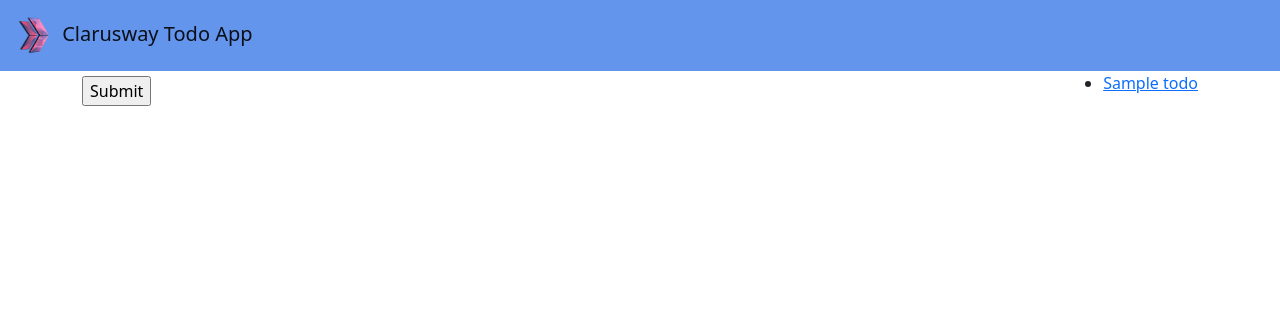
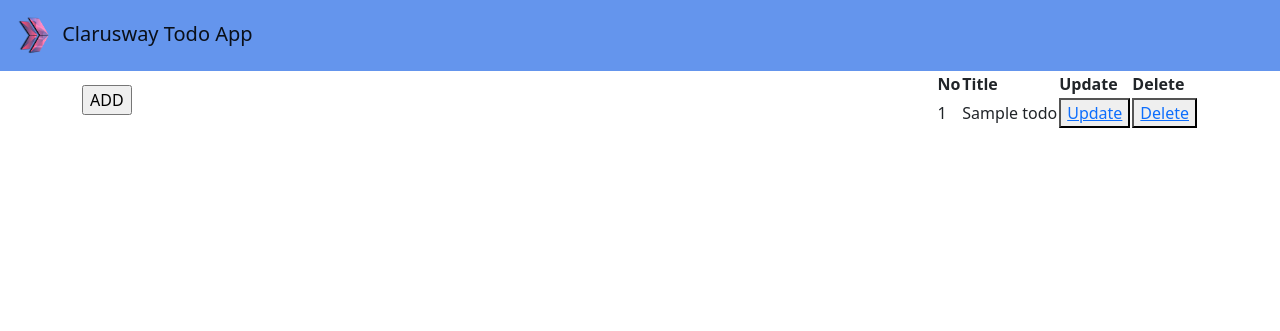
Before and after one commit to yildirimkadir/django-todo-app, a Django app: template todo/templates/todo/home.html in a window 1280 px wide. Shown: the top 331 px of the page. Run offline with Django 4.2, Linux system fonts and the light colour scheme; tables that the repository leaves empty hold one stand-in row (values such as "Sample post"); the template is opened without the code that fills it: values that come from a table or form of the project are taken from there, most other values are stand-ins (such as "Sample title", 1, 10 or a date in 2020).

Commit message:
"update und delete wurden hinzugefügt."

```diff
--- a/todo/templates/todo/home.html
+++ b/todo/templates/todo/home.html
@@ -2,20 +2,37 @@
 
 <div class="container">
   <div>
-    <form action="/add/" method="post">
+    <form action="/add/" method="POST">
       {% csrf_token %} {{form.as_p}}
-      <input type="submit" value="Submit" />
+      <input type="submit" value="ADD" />
     </form>
   </div>
 
   <div>
-    <ul>
-      {% for todo in todos %}
-
-      <li><a href="{% url 'update' todo.id %}">{{todo}}</a></li>
-
-      {% endfor %}
-    </ul>
+    <table>
+      <thead>
+        <tr>
+          <th>No</th>
+          <th>Title</th>
+          <th>Update</th>
+          <th>Delete</th>
+        </tr>
+      </thead>
+      <tbody>
+        {% for todo in todos %}
+        <tr>
+          <td>{{forloop.counter}}</td>
+          <td>{{todo.title}}</td>
+          <td>
+            <button><a href="{% url 'update' todo.id %}">Update </a></button>
+          </td>
+          <td>
+            <button><a href="{% url 'delete' todo.id %}">Delete </a></button>
+          </td>
+        </tr>
+        {% endfor %}
+      </tbody>
+    </table>
   </div>
 </div>
 
--- a/todo/urls.py
+++ b/todo/urls.py
@@ -1,9 +1,10 @@
 from django.contrib import admin
 from django.urls import path
-from .views import home, todo_create,todo_update
+from .views import home, todo_create,todo_update, todo_delete
 
 urlpatterns = [
     path("", home, name="home"),
     path("add/", todo_create, name="add"),
     path("update/<int:id>", todo_update, name="update"),
+    path('delete/<int:id>',todo_delete,name='delete'),
 ]
```
Also changed, not shown: todo/templates/todo/todo_delete.html (added, +8 -0 lines), todo/views.py (+11 -0 lines).
